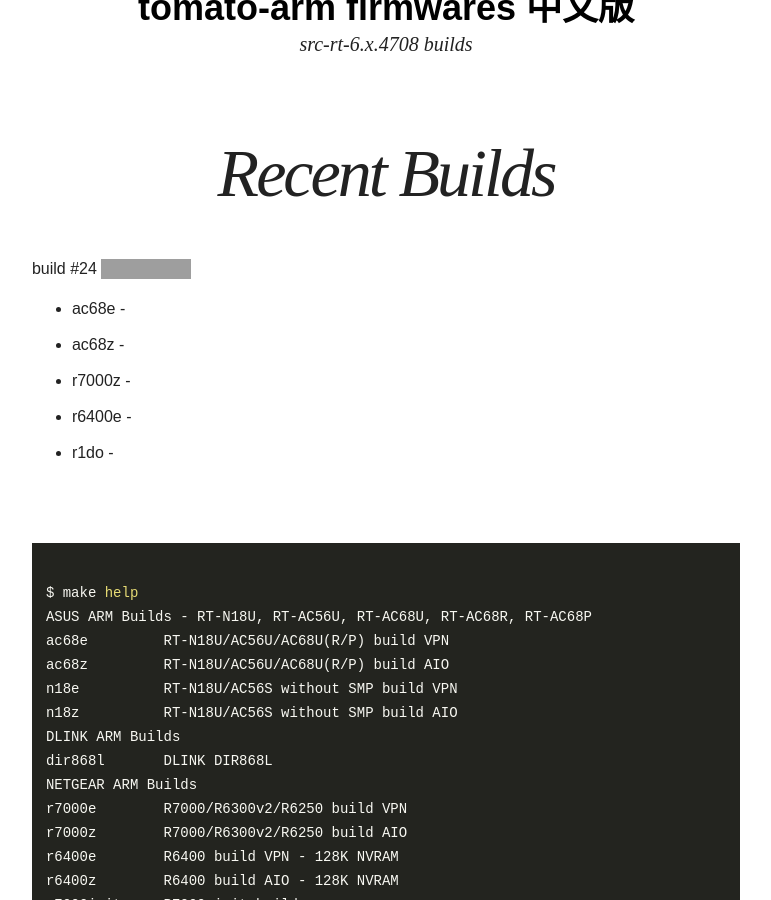
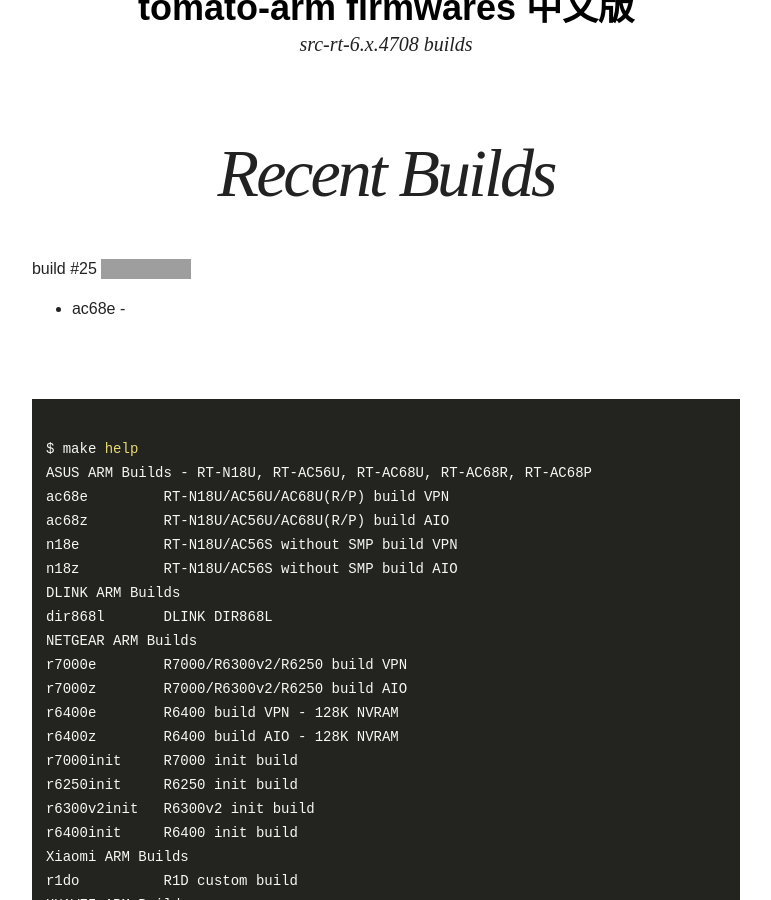
Before and after one commit to oglopss/tomato-arm-ci-jekyll, a Jekyll site: the page built from index.html, in a window 1280 px wide and 900 px high, scrolled down 339 px. Shown: the whole window, without its empty margins (254-1025 px from the left). Built offline with Jekyll 4.4.1, drawn with Linux system fonts in a browser that asks for light colours; nearby versions of some CDN libraries; grey boxes are pictures that could not be loaded.

Commit message:
Travis build 25 ac68e pushed to gh-pages

```diff
--- a/_data/ss.yml
+++ b/_data/ss.yml
@@ -1,7 +1,3 @@
-build: 24
+build: 25
 files:
   - 0001 ac68e
-  - 0005 r1do
-  - 0002 ac68z
-  - 0004 r6400e
-  - 0003 r7000z
```
